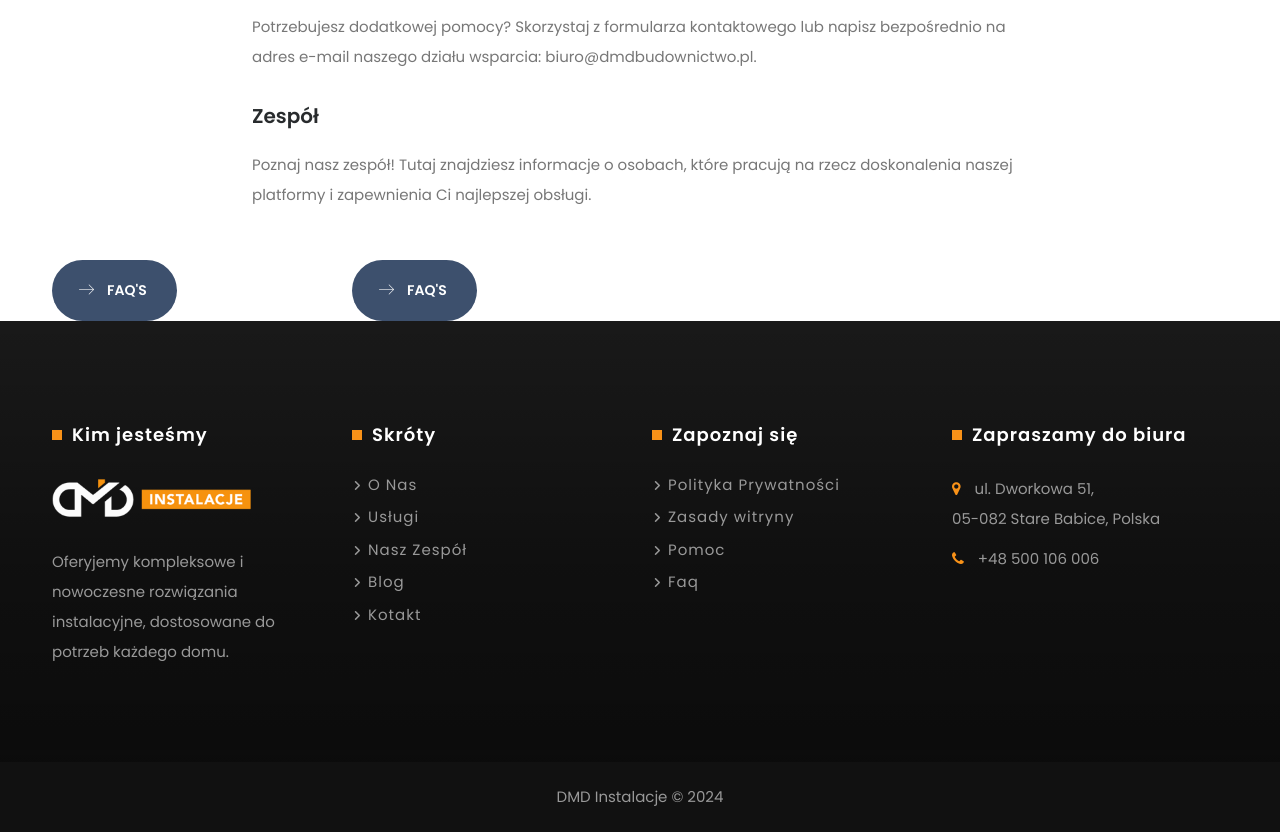
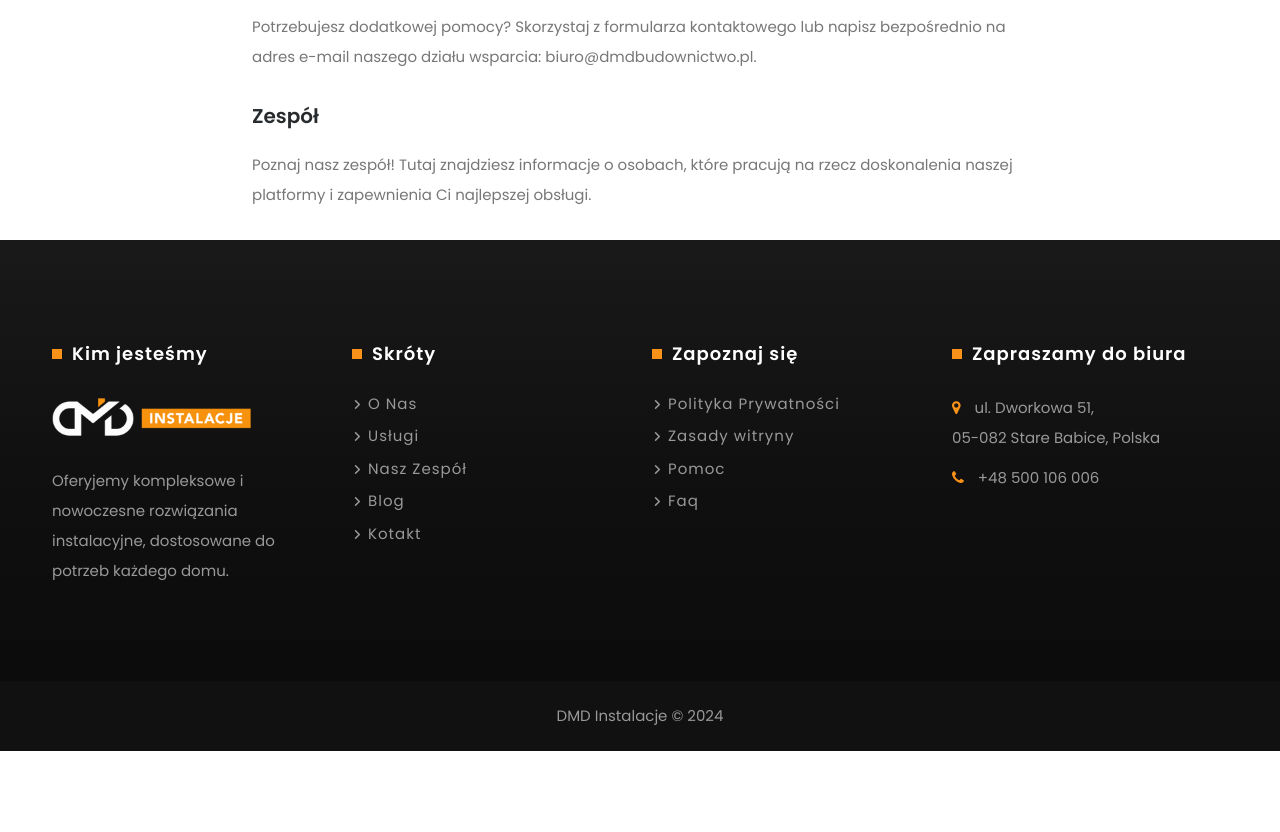
Before and after one commit to informatykdmd/dmdinstalacje, a Flask app: page /subpage in a window 1280 px wide. Shown: the part 1363-2195 px from the top of the page. After the commit the page ends 2114 px from the top, so only its background shows below. Run offline with Flask 3, Linux system fonts and the light colour scheme; some libraries are stand-ins or nearby versions; some web fonts are replaced.

Commit message:
Working now

```diff
--- a/templates/pomoc.html
+++ b/templates/pomoc.html
@@ -24,7 +24,7 @@
         <!-- Banner end -->
 
         <!-- Faqs start -->
-        <section id="faqs-section" class="mt-110">
+        <section id="faqs-section" class="mt-110 mb-30">
             <div class="container">
                 <div class="row">
                     <div class="col-lg-8 offset-lg-2">
@@ -85,26 +85,7 @@
                         </div>
                     </div>
                 </div>
-                <div class="row">
-                    <div class="col-lg-3">
-                        <div class="faq-btn mt-50">
-                            <a href="/subpage?target=faq" class="btn btn-primary">
-                                <i class="flaticon-right icon-arrow before"></i>
-                                <span class="label">FAQ's</span>
-                                <i class="flaticon-right icon-arrow after"></i>
-                            </a>
-                        </div>
-                    </div>
-                    <div class="col-lg-3">
-                        <div class="faq-btn mt-50">
-                            <a href="/subpage?target=faq" class="btn btn-primary">
-                                <i class="flaticon-right icon-arrow before"></i>
-                                <span class="label">FAQ's</span>
-                                <i class="flaticon-right icon-arrow after"></i>
-                            </a>
-                        </div>
-                    </div>
-                </div>
+
             </div>
         </section>
         <!-- Faqs end -->
```
